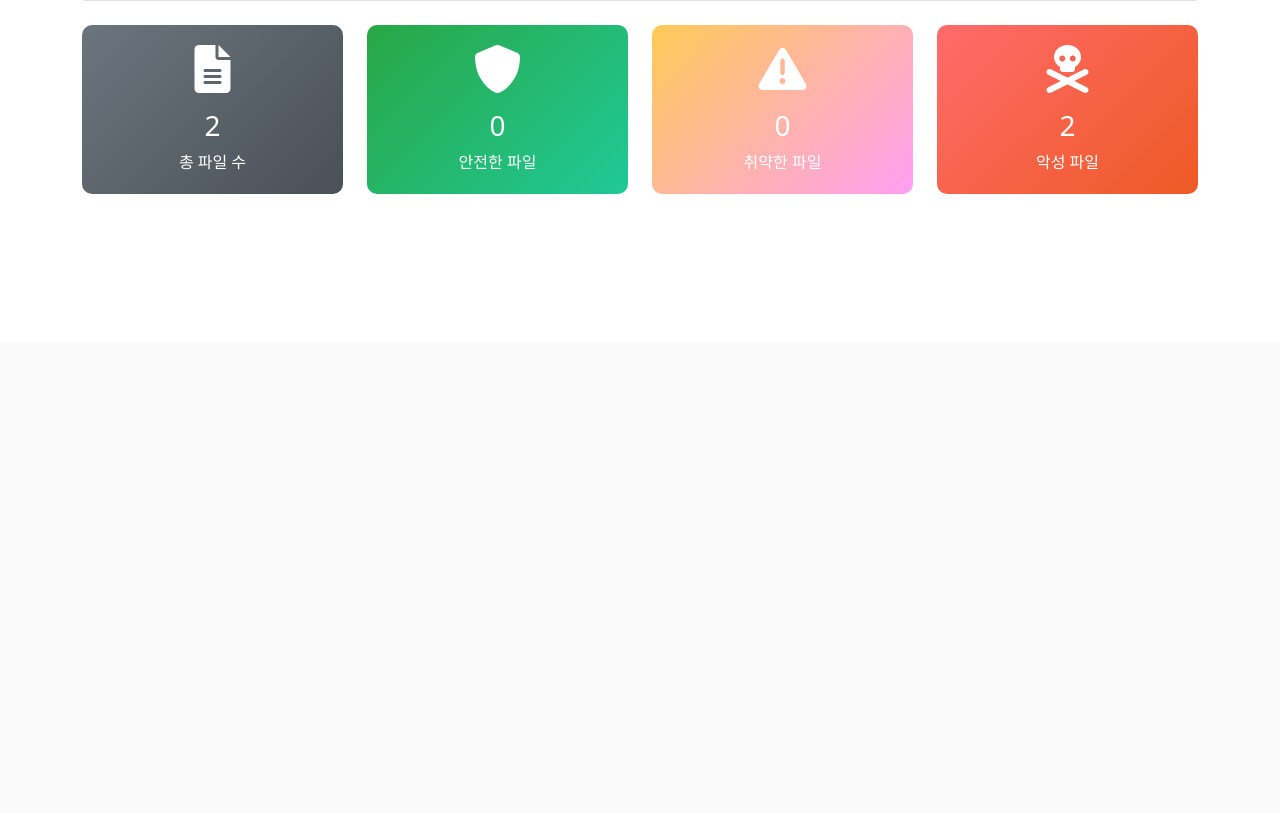
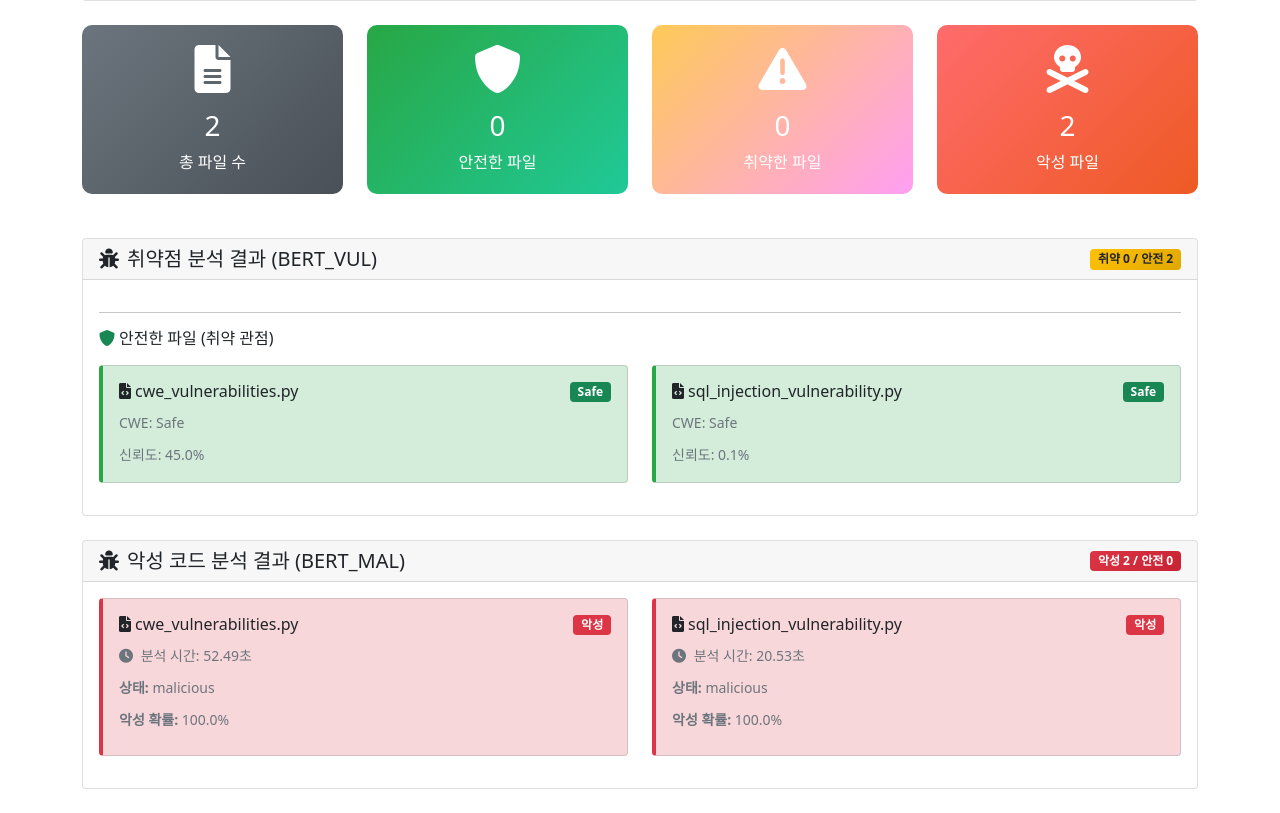
Before and after one commit to Lamed-D/pypi_mal-vul_finder, a FastAPI app: page /session/70fcc4b1-a6f1-467e-b733-dc37ea826c46 in a window 1280 px wide. Shown: the part 457-1270 px from the top of the page. Before the commit the page ends 651 px from the top, so only its background shows below. Run offline with FastAPI, Linux system fonts and the light colour scheme; some libraries are stand-ins or nearby versions.

Commit message:
bert 결과 안보임 해결
bert 결과 안보임 해결

```diff
--- a/server/app/templates/malicious_view.html
+++ b/server/app/templates/malicious_view.html
@@ -87,7 +87,7 @@
                     <h2 class="mb-0">
                         <i class="fas fa-skull-crossbones me-2"></i>악성 코드 분석 결과
                     </h2>
-                    <p class="mb-0 mt-2">LSTM_MAL 테이블 - safepy_3_malicious 모델 분석 결과</p>
+                    <p class="mb-0 mt-2">{% if session.is_bert %}BERT_MAL 테이블 - BERT 악성코드 모델 분석 결과{% else %}LSTM_MAL 테이블 - safepy_3_malicious 모델 분석 결과{% endif %}</p>
                 </div>
                 <div class="col-md-4 text-end">
                     <div class="d-flex gap-2 justify-content-end">
@@ -164,7 +164,7 @@
                 <div class="card">
                     <div class="card-header d-flex justify-content-between align-items-center">
                         <h5 class="mb-0">
-                            <i class="fas fa-bug me-2"></i>악성 코드 분석 결과 (LSTM_MAL)
+                            <i class="fas fa-bug me-2"></i>악성 코드 분석 결과 {% if session.is_bert %}(BERT_MAL){% else %}(LSTM_MAL){% endif %}
                         </h5>
                         <span class="badge danger-badge">{{ malicious_files|length }}개 파일</span>
                     </div>
--- a/server/app/templates/session_detail.html
+++ b/server/app/templates/session_detail.html
@@ -253,7 +253,7 @@
                 <div class="card">
                     <div class="card-header d-flex justify-content-between align-items-center">
                         <h5 class="mb-0">
-                            <i class="fas fa-bug me-2"></i>취약점 분석 결과 (LSTM_VUL)
+                            <i class="fas fa-bug me-2"></i>취약점 분석 결과 {% if session.is_bert %}(BERT_VUL){% else %}(LSTM_VUL){% endif %}
                         </h5>
                         <span class="badge warning-badge">취약 {{ session.vulnerability_results|length }} / 안전 {{ session.vulnerability_safe_results|length }}</span>
                     </div>
@@ -333,7 +333,7 @@
                 <div class="card">
                     <div class="card-header d-flex justify-content-between align-items-center">
                         <h5 class="mb-0">
-                            <i class="fas fa-bug me-2"></i>악성 코드 분석 결과 (LSTM_MAL)
+                            <i class="fas fa-bug me-2"></i>악성 코드 분석 결과 {% if session.is_bert %}(BERT_MAL){% else %}(LSTM_MAL){% endif %}
                         </h5>
                         <span class="badge danger-badge">악성 {{ session.malicious_results|length }} / 안전 {{ session.malicious_safe_results|length }}</span>
                     </div>
--- a/server/app/templates/vulnerable_view.html
+++ b/server/app/templates/vulnerable_view.html
@@ -91,7 +91,7 @@
                     <h2 class="mb-0">
                         <i class="fas fa-exclamation-triangle me-2"></i>취약점 분석 결과
                     </h2>
-                    <p class="mb-0 mt-2">LSTM_VUL 테이블 - safepy_3 모델 분석 결과</p>
+                    <p class="mb-0 mt-2">{% if session.is_bert %}BERT_VUL 테이블 - BERT 취약점 모델 분석 결과{% else %}LSTM_VUL 테이블 - safepy_3 모델 분석 결과{% endif %}</p>
                 </div>
                 <div class="col-md-4 text-end">
                     <div class="d-flex gap-2 justify-content-end">
@@ -168,7 +168,7 @@
                 <div class="card">
                     <div class="card-header d-flex justify-content-between align-items-center">
                         <h5 class="mb-0">
-                            <i class="fas fa-bug me-2"></i>취약점 분석 결과 (LSTM_VUL)
+                            <i class="fas fa-bug me-2"></i>취약점 분석 결과 {% if session.is_bert %}(BERT_VUL){% else %}(LSTM_VUL){% endif %}
                         </h5>
                         <span class="badge warning-badge">{{ vulnerable_files|length }}개 파일</span>
                     </div>
--- a/server/database/database.py
+++ b/server/database/database.py
@@ -414,13 +414,25 @@ def get_session_summary(session_id: str) -> Optional[Dict[str, Any]]:
         if not log_record:
             return None
 
-        # 취약점 분석 결과 조회
-        vul_records = db.query(LSTM_VUL).filter(LSTM_VUL.session_id == session_id).all()
-        vul_safe_records = db.query(LSTM_VUL_SAFE).filter(LSTM_VUL_SAFE.session_id == session_id).all()
+        # BERT 분석인지 확인
+        is_bert_analysis = bool(log_record.is_bert) if log_record.is_bert is not None else False
 
-        # 악성 코드 분석 결과 조회
-        mal_records = db.query(LSTM_MAL).filter(LSTM_MAL.session_id == session_id).all()
-        mal_safe_records = db.query(LSTM_MAL_SAFE).filter(LSTM_MAL_SAFE.session_id == session_id).all()
+        if is_bert_analysis:
+            # BERT 분석 결과 조회
+            vul_records = db.query(BERT_VUL).filter(BERT_VUL.session_id == session_id).all()
+            vul_safe_records = db.query(BERT_VUL_SAFE).filter(BERT_VUL_SAFE.session_id == session_id).all()
+
+            # BERT 악성 코드 분석 결과 조회
+            mal_records = db.query(BERT_MAL).filter(BERT_MAL.session_id == session_id).all()
+            mal_safe_records = db.query(BERT_MAL_SAFE).filter(BERT_MAL_SAFE.session_id == session_id).all()
+        else:
+            # LSTM 분석 결과 조회
+            vul_records = db.query(LSTM_VUL).filter(LSTM_VUL.session_id == session_id).all()
+            vul_safe_records = db.query(LSTM_VUL_SAFE).filter(LSTM_VUL_SAFE.session_id == session_id).all()
+
+            # LSTM 악성 코드 분석 결과 조회
+            mal_records = db.query(LSTM_MAL).filter(LSTM_MAL.session_id == session_id).all()
+            mal_safe_records = db.query(LSTM_MAL_SAFE).filter(LSTM_MAL_SAFE.session_id == session_id).all()
 
         return {
             "session_id": session_id,
```
Also changed, not shown: server/main.db.
